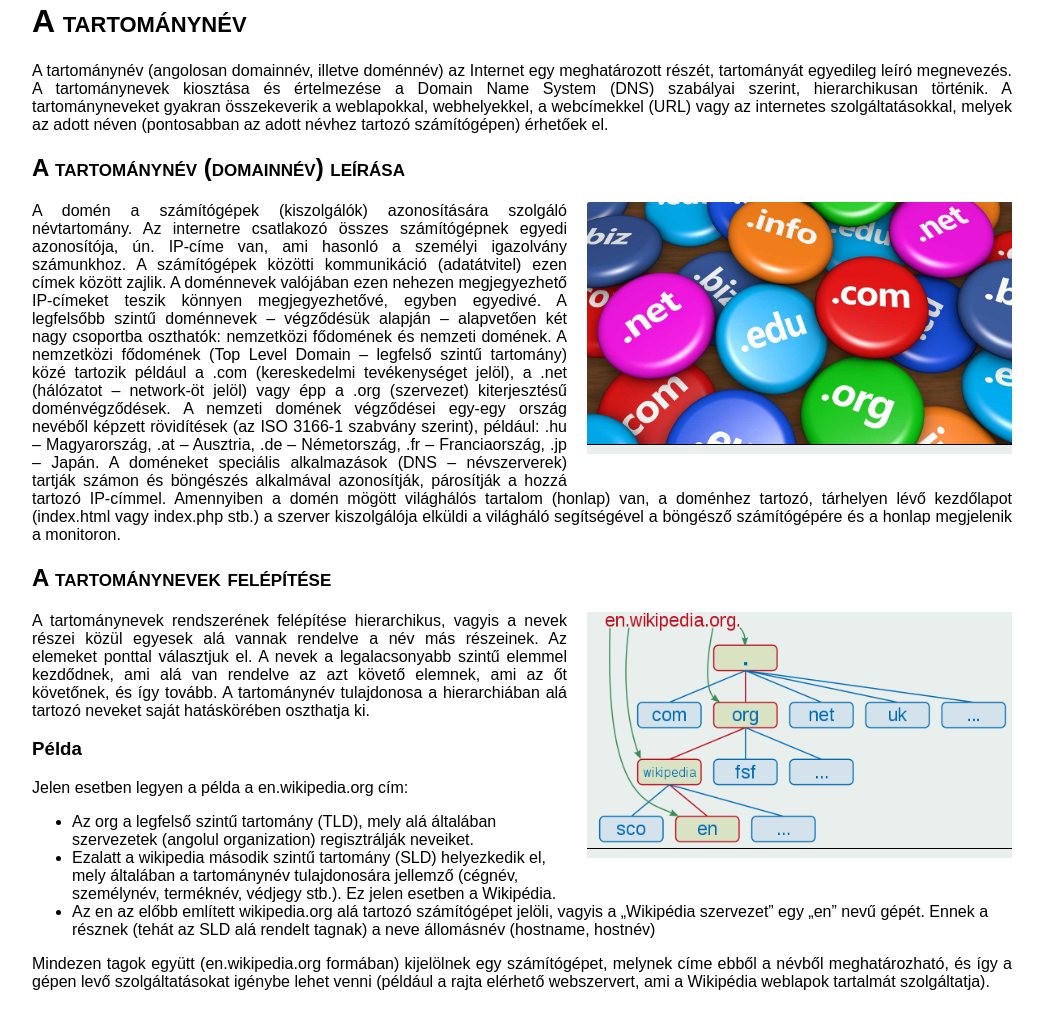
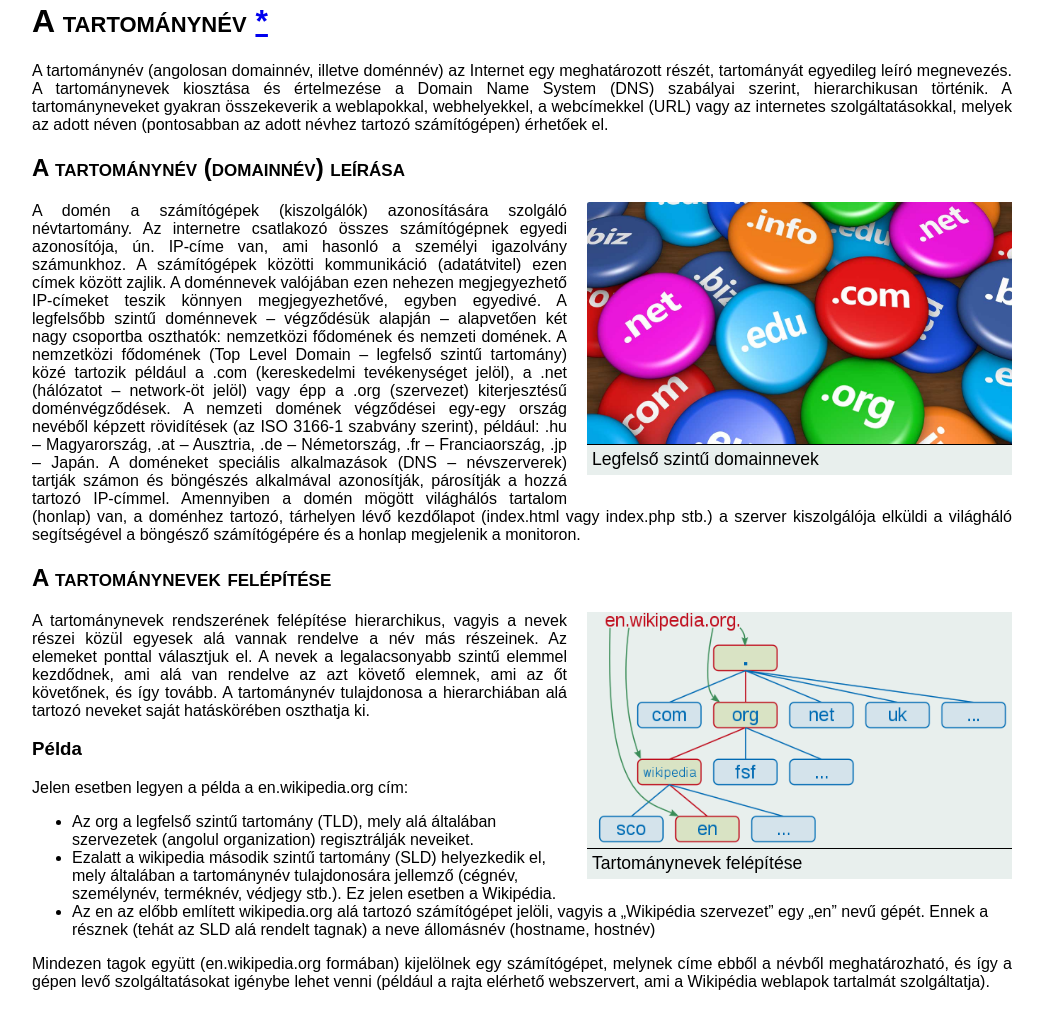
Before and after one commit to ABEL0206/tartomanynev, a plain HTML site: page index.html in a window 1280 px wide. Shown: the part 78-1106 px from the top of the page, without its empty margins (118-1161 px from the left). Drawn offline with Linux system fonts and the light colour scheme.

Commit message:
7-10.feladat

```diff
--- a/index.html
+++ b/index.html
@@ -9,28 +9,31 @@
 
 <body>
   <div id="tartalom">
-    <h1>A tartománynév</h1>
+    <h1>A tartománynév <a href="https://hu.wikipedia.org/wiki/Tartománynév" target="_blank">*</a></h1>
 
     <p>A tartománynév (angolosan domainnév, illetve doménnév) az Internet egy meghatározott részét, tartományát egyedileg leíró megnevezés. A tartománynevek kiosztása és értelmezése a Domain Name System (DNS) szabályai szerint, hierarchikusan történik. A tartományneveket gyakran összekeverik a weblapokkal, webhelyekkel, a webcímekkel (URL) vagy az internetes szolgáltatásokkal, melyek az adott néven (pontosabban az adott névhez tartozó számítógépen) érhetőek el.</p>
 
     <h2>A tartománynév (domainnév) leírása</h2>
-    <div class="kepkeret"><img src="tld.jpg" alt="Legfelső szintű domainnevek" title="Legfelső szintű domainnevek"></div>
+    <div class="kepkeret"><img src="tld.jpg" alt="Legfelső szintű domainnevek" title="Legfelső szintű domainnevek">
+    <p class="kepfelirat">Legfelső szintű domainnevek</p>
+    </div>
 
     <p>A domén a számítógépek (kiszolgálók) azonosítására szolgáló névtartomány. Az internetre csatlakozó összes számítógépnek egyedi azonosítója, ún. IP-címe van, ami hasonló a személyi igazolvány számunkhoz. A számítógépek közötti kommunikáció (adatátvitel) ezen címek között zajlik. A doménnevek valójában ezen nehezen megjegyezhető IP-címeket teszik könnyen megjegyezhetővé, egyben egyedivé. A legfelsőbb szintű doménnevek – végződésük alapján – alapvetően két nagy csoportba oszthatók: nemzetközi fődomének és nemzeti domének. A nemzetközi fődomének (Top Level Domain – legfelső szintű tartomány) közé tartozik például a .com (kereskedelmi tevékenységet jelöl), a .net (hálózatot – network-öt jelöl) vagy épp a .org (szervezet) kiterjesztésű doménvégződések. A nemzeti domének végződései egy-egy ország nevéből képzett rövidítések (az ISO 3166-1 szabvány szerint), például: .hu – Magyarország, .at – Ausztria, .de – Németország, .fr – Franciaország, .jp – Japán. A doméneket speciális alkalmazások (DNS – névszerverek) tartják számon és böngészés alkalmával azonosítják, párosítják a hozzá tartozó IP-címmel. Amennyiben a domén mögött világhálós tartalom (honlap) van, a doménhez tartozó, tárhelyen lévő kezdőlapot (index.html vagy index.php stb.) a szerver kiszolgálója elküldi a világháló segítségével a böngésző számítógépére és a honlap megjelenik a monitoron.</p>
 
     <h2>A tartománynevek felépítése</h2>
-    <div class="kepkeret"><img src="felepites.png" alt="Tartománynevek felépítése"></div>
+    <div class="kepkeret"><img src="felepites.png" alt="Tartománynevek felépítése">
+    <p class="kepfelirat">Tartománynevek felépítése</p></div>
 
     <p>A tartománynevek rendszerének felépítése hierarchikus, vagyis a nevek részei közül egyesek alá vannak rendelve a név más részeinek. Az elemeket ponttal választjuk el. A nevek a legalacsonyabb szintű elemmel kezdődnek, ami alá van rendelve az azt követő elemnek, ami az őt követőnek, és így tovább. A tartománynév tulajdonosa a hierarchiában alá tartozó neveket saját hatáskörében oszthatja ki.</p>
 
     <h3>Példa</h3>
 
-    <p>Jelen esetben legyen a példa a en.wikipedia.org cím:</p>
+    <p>Jelen esetben legyen a példa a <span class="kiemelt">en.wikipedia.org</span> cím:</p>
 
     <ul>
-      <li>Az org a legfelső szintű tartomány (TLD), mely alá általában szervezetek (angolul organization) regisztrálják neveiket.</li>
-      <li>Ezalatt a wikipedia második szintű tartomány (SLD) helyezkedik el, mely általában a tartománynév tulajdonosára jellemző (cégnév, személynév, terméknév, védjegy stb.). Ez jelen esetben a Wikipédia.</li>
-      <li>Az en az előbb említett wikipedia.org alá tartozó számítógépet jelöli, vagyis a „Wikipédia szervezet” egy „en” nevű gépét. Ennek a résznek (tehát az SLD alá rendelt tagnak) a neve állomásnév (hostname, hostnév)</li>
+      <li>Az <span class="kiemelt">org</span> a legfelső szintű tartomány (TLD), mely alá általában szervezetek (angolul organization) regisztrálják neveiket.</li>
+      <li>Ezalatt a <span class="kiemelt">wikipedia</span> második szintű tartomány (SLD) helyezkedik el, mely általában a tartománynév tulajdonosára jellemző (cégnév, személynév, terméknév, védjegy stb.). Ez jelen esetben a Wikipédia.</li>
+      <li>Az <span class="kiemelt">en</span> az előbb említett wikipedia.org alá tartozó számítógépet jelöli, vagyis a „Wikipédia szervezet” egy „en” nevű gépét. Ennek a résznek (tehát az SLD alá rendelt tagnak) a neve állomásnév (hostname, hostnév)</li>
     </ul>
 
     <p>Mindezen tagok együtt (en.wikipedia.org formában) kijelölnek egy számítógépet, melynek címe ebből a névből meghatározható, és így a gépen levő szolgáltatásokat igénybe lehet venni (például a rajta elérhető webszervert, ami a Wikipédia weblapok tartalmát szolgáltatja).</p>
```
